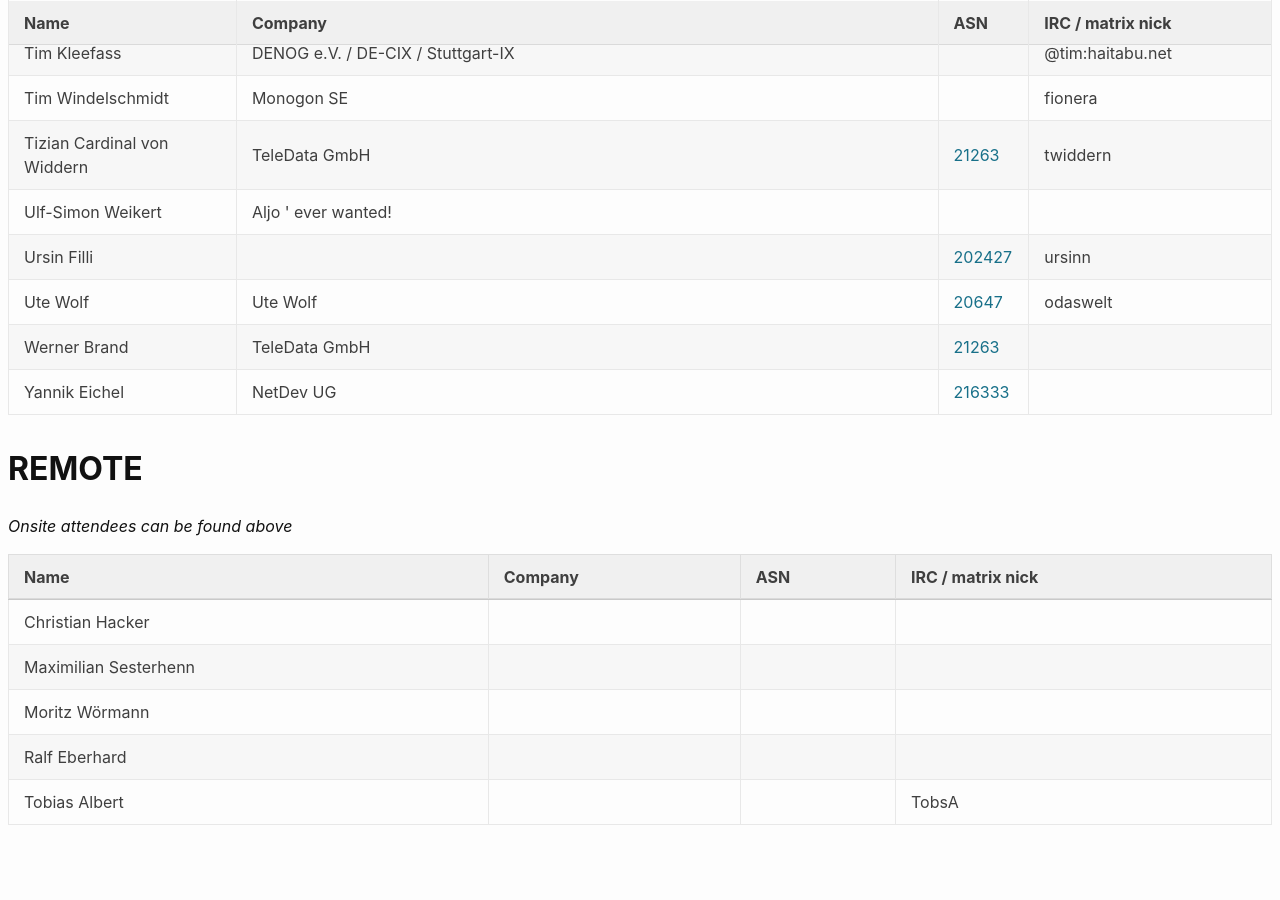
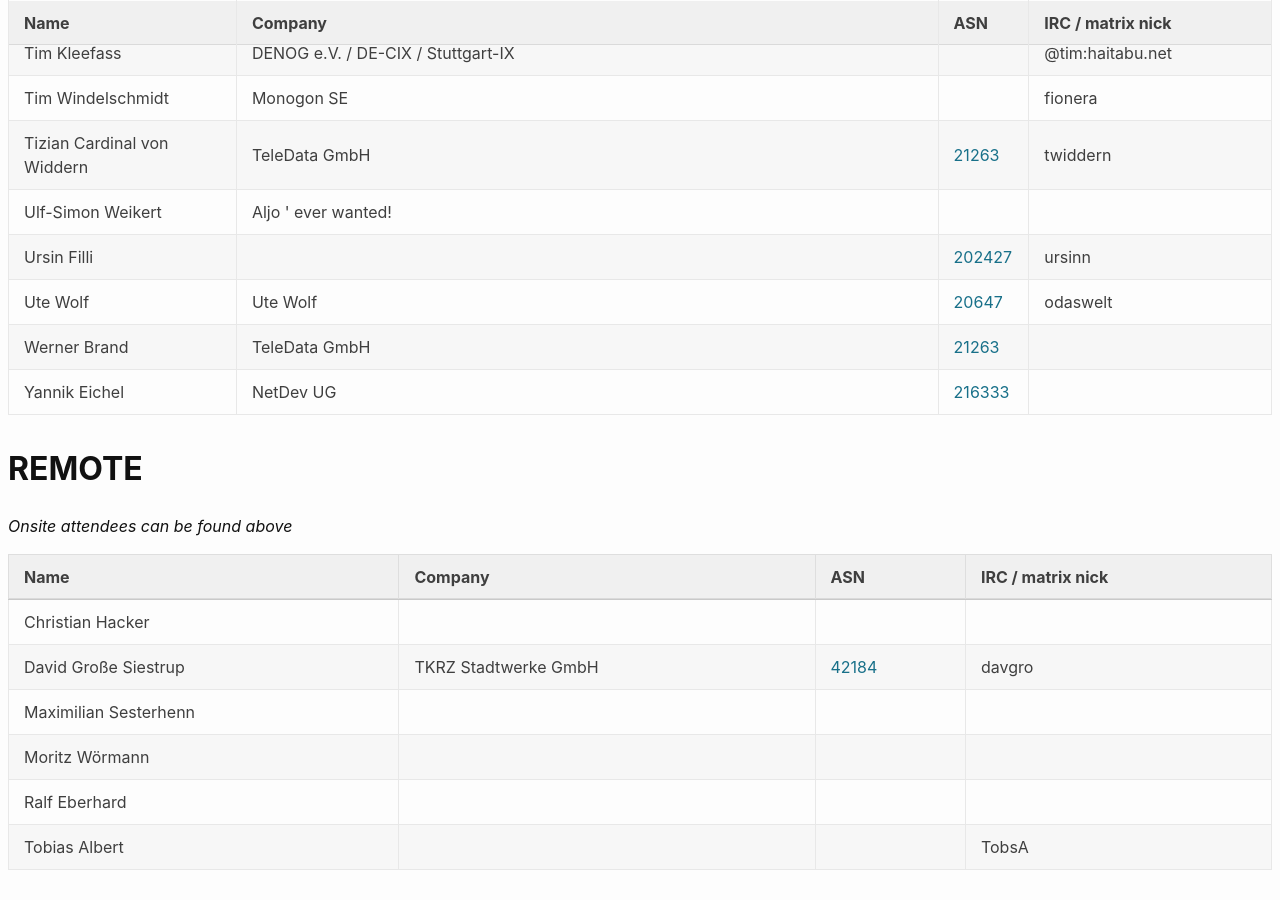
Before and after one commit to denog/pretix-attendeelist, a Jekyll site: the page built from denog17/index.markdown, in a window 1280 px wide and 900 px high, scrolled down 3275 px. Built offline with Jekyll 4.4.1, drawn with Linux system fonts in a browser that asks for light colours; before the commit the page ends 4130 px from its top, so only the background shows below that.

Commit message:
Latest data: Mon May 12 14:11:10 UTC 2025

```diff
--- a/_data/attendees_denog17_online.json
+++ b/_data/attendees_denog17_online.json
@@ -4,6 +4,12 @@
     "company": null,
     "irc": null,
     "asn": null
+  },
+  {
+    "name": "David Große Siestrup",
+    "company": "TKRZ Stadtwerke GmbH",
+    "irc": "davgro",
+    "asn": "42184"
   },
   {
     "name": "Maximilian Sesterhenn",
```
